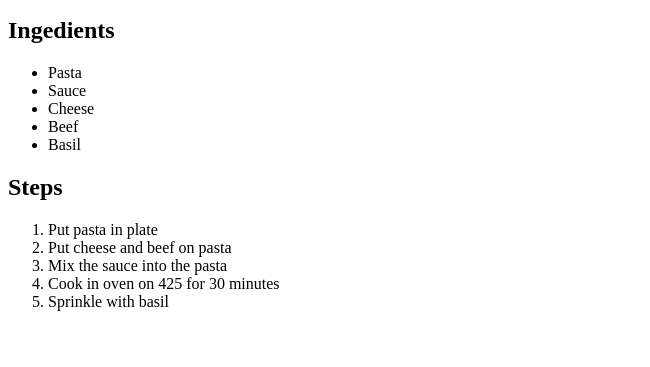
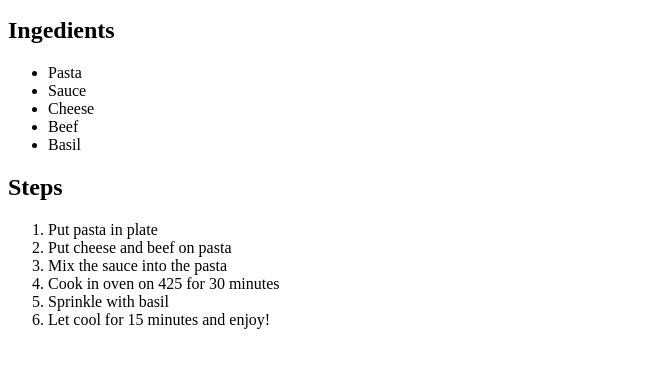
Before and after one commit to achabra14/odin-recipes, a plain HTML site: page recipes/lasagna.html in a window 1280 px wide. Shown: the part 421-788 px from the top of the page, without its empty margins (0-650 px from the left). Drawn offline with Linux system fonts and the light colour scheme.

Commit message:
added lasagna steps

```diff
--- a/recipes/lasagna.html
+++ b/recipes/lasagna.html
@@ -28,6 +28,8 @@
         <li>Mix the sauce into the pasta</li>
         <li>Cook in oven on 425 for 30 minutes</li>
         <li>Sprinkle with basil</li>
+        <li>Let cool for 15 minutes and enjoy!</li>
+
 
     </ol>
 
```
